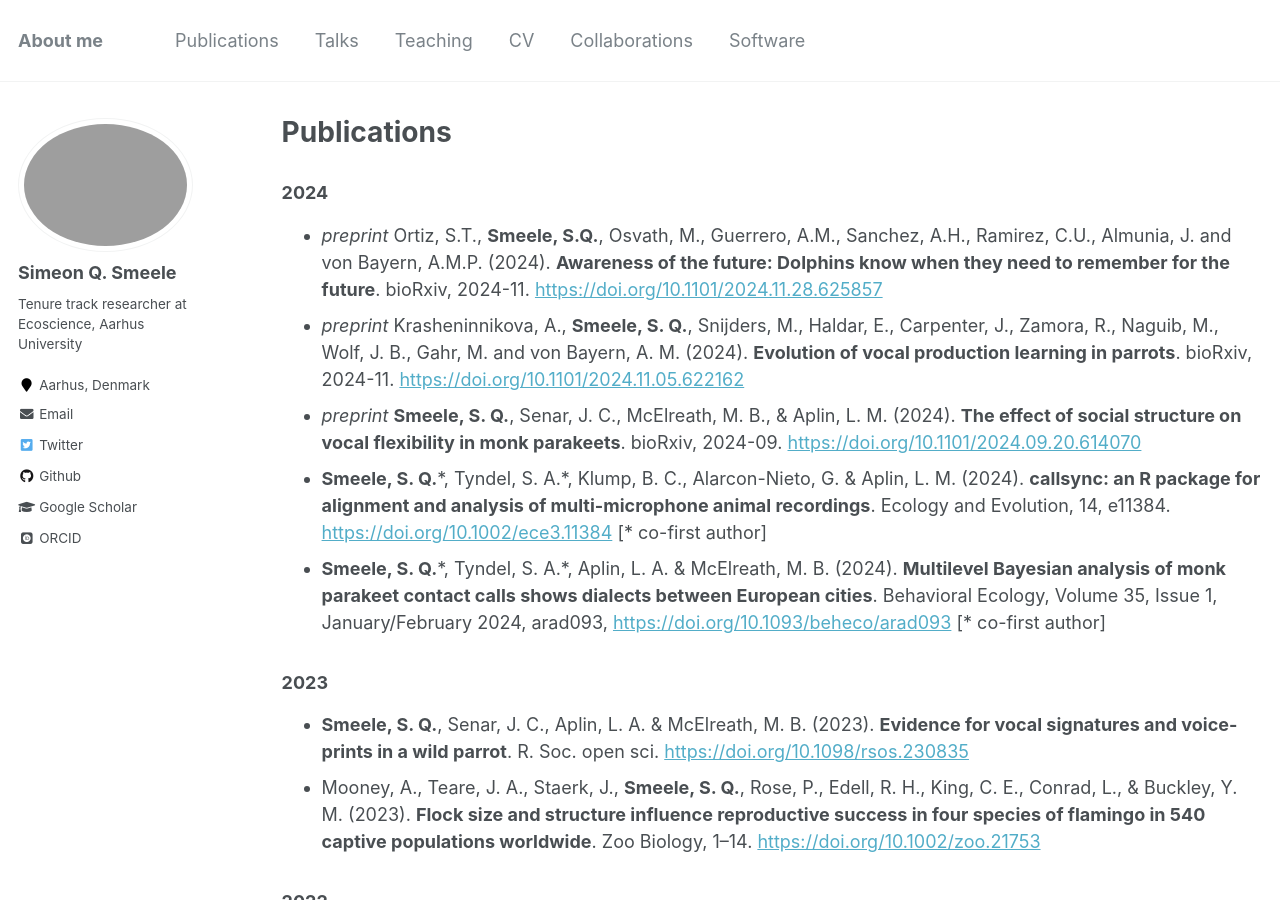
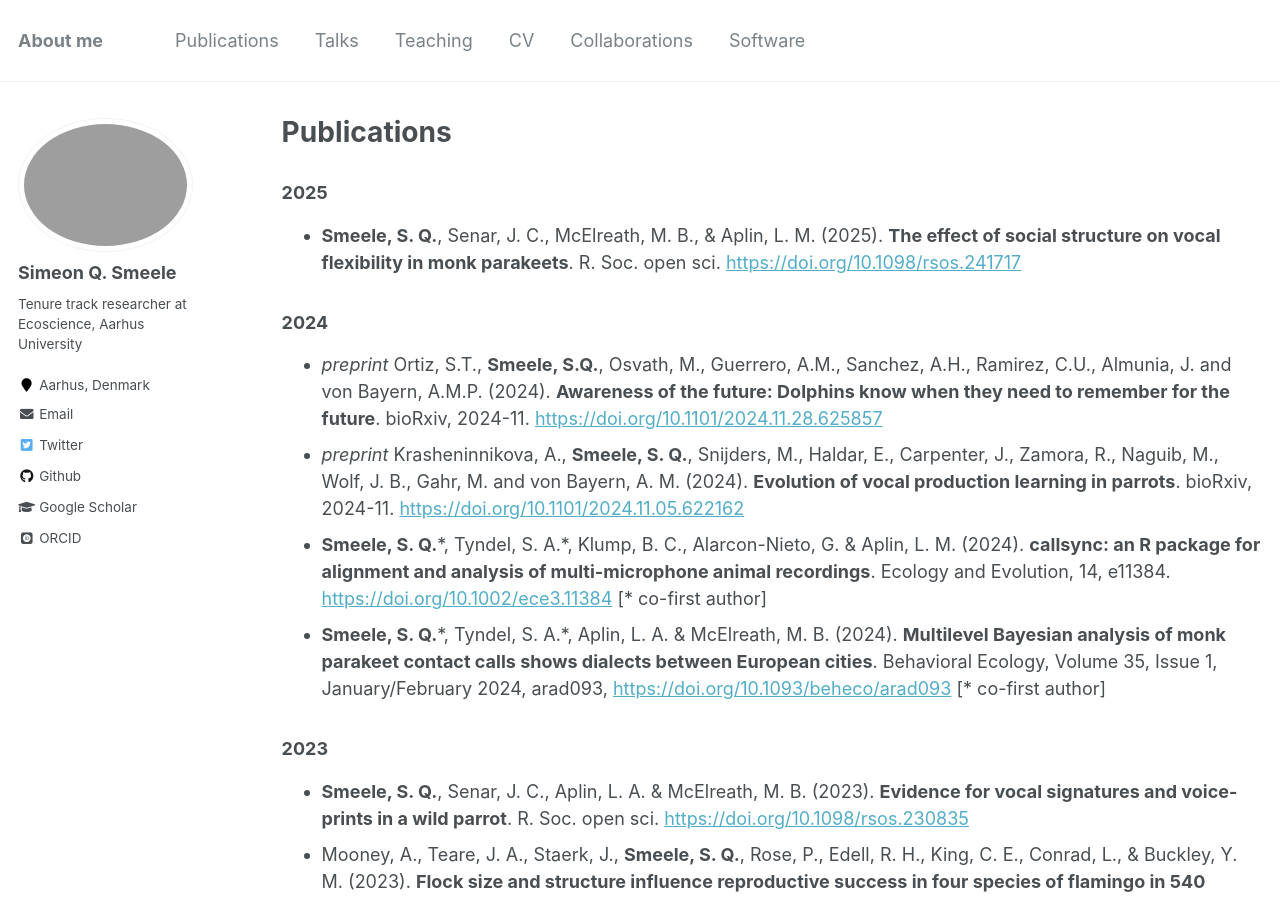
Before and after one commit to simeonqs/simeonqs.github.io, a Jekyll site: the page built from _pages/publications.md, in a window 1280 px wide and 900 px high. Built offline with Jekyll 4.4.1, drawn with Linux system fonts in a browser that asks for light colours; some web fonts are replaced; comment, search, counter and statistics services are not loaded.

Commit message:
Updating reference.

```diff
--- a/_pages/publications.md
+++ b/_pages/publications.md
@@ -7,6 +7,11 @@ author_profile: true
 
 <script type='text/javascript' src='https://d1bxh8uas1mnw7.cloudfront.net/assets/embed.js'></script>
 
+### 2025
+
+- **Smeele, S. Q.**, Senar, J. C., McElreath, M. B., & Aplin, L. M. (2025). **The effect of social structure on vocal flexibility in monk parakeets**. R. Soc. open sci. <https://doi.org/10.1098/rsos.241717>
+    <div class='altmetric-embed' data-doi='10.1098/rsos.241717'></div>
+
 ### 2024
 
 - *preprint* Ortiz, S.T., **Smeele, S.Q.**, Osvath, M., Guerrero, A.M., Sanchez, A.H., Ramirez, C.U., Almunia, J. and von Bayern, A.M.P. (2024). **Awareness of the future: Dolphins know when they need to remember for the future**. bioRxiv, 2024-11. <https://doi.org/10.1101/2024.11.28.625857>
@@ -14,9 +19,6 @@ author_profile: true
 
 - *preprint* Krasheninnikova, A., **Smeele, S. Q.**, Snijders, M., Haldar, E., Carpenter, J., Zamora, R., Naguib, M., Wolf, J. B., Gahr, M. and von Bayern, A. M. (2024). **Evolution of vocal production learning in parrots**. bioRxiv, 2024-11. <https://doi.org/10.1101/2024.11.05.622162>
   <div class='altmetric-embed' data-doi='10.1101/2024.11.05.622162'></div>
-
-- *preprint* **Smeele, S. Q.**, Senar, J. C., McElreath, M. B., & Aplin, L. M. (2024). **The effect of social structure on vocal flexibility in monk parakeets**. bioRxiv, 2024-09. <https://doi.org/10.1101/2024.09.20.614070>
-    <div class='altmetric-embed' data-doi='10.1101/2024.09.20.614070'></div>
 
 - **Smeele, S. Q.**\*, Tyndel, S. A.\*, Klump, B. C., Alarcon-Nieto, G. & Aplin, L. M. (2024). **callsync: an R package for alignment and analysis of multi-microphone animal recordings**. Ecology and Evolution, 14, e11384. <https://doi.org/10.1002/ece3.11384> [\* co-first author]
   <div class='altmetric-embed' data-doi='10.1002/ece3.11384'></div>
```
